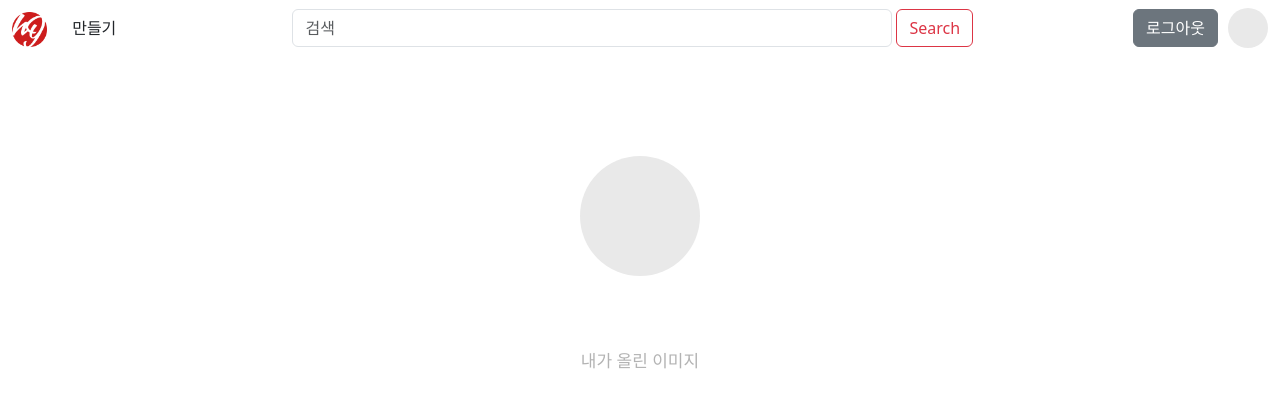
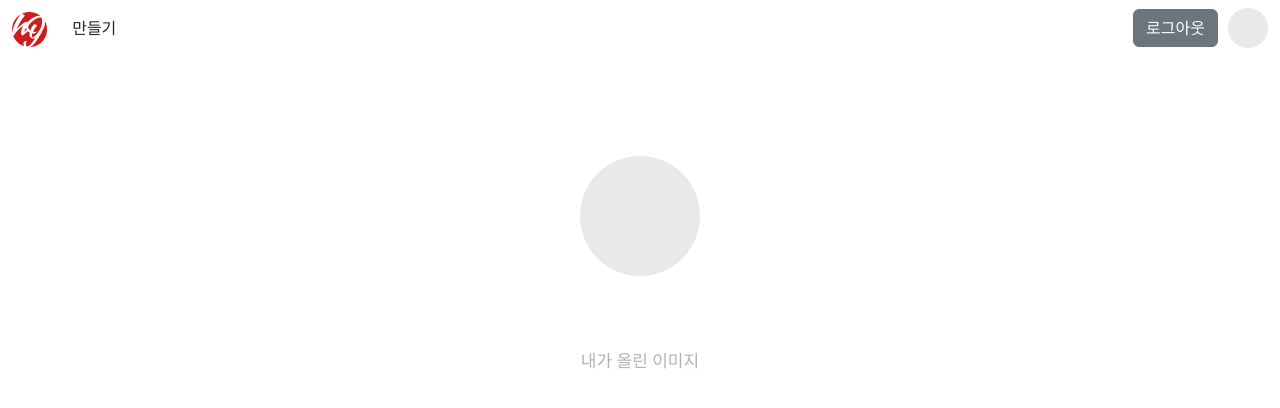
Before and after one commit to Sail99-9/Sailrest, a Flask app: a page that uses templates/mypage.html in a window 1280 px wide. Shown: the top 408 px of the page. Run offline with Flask 3, Linux system fonts and the light colour scheme.

Commit message:
채리) 최종? 통합본

```diff
--- a/app.py
+++ b/app.py
@@ -49,7 +49,7 @@ class Image(db.Model):
 class Comment(db.Model):
     comment_id = db.Column(db.Integer, primary_key=True)
     image_id = db.Column(db.String, nullable=False)
-    # user_id = db.Column(db.String, nullable=False)
+    user_id = db.Column(db.String, nullable=False)
     # order = db.Column(db.Integer, primary_key=True, nullable=False)
     comment = db.Column(db.String, nullable=False)
     created_at = db.Column(db.DateTime, primary_key=False)
@@ -147,14 +147,16 @@ def image(image_id):
 
 
 @app.route('/comment/write/')
+@login_required
 def comment_write():
     # user_id 없이 comment만 DB저장하는 방법
     comment_receive = request.args.get("comment")
     image_id = request.args.get("image_id")
+    user_id = current_user.username
     now = datetime.now()
     created_at_time = now
     comment_data = Comment(
-        image_id=image_id, comment=comment_receive, created_at=created_at_time)
+        image_id=image_id,user_id=user_id, comment=comment_receive, created_at=created_at_time)
     db.session.add(comment_data)
     db.session.commit()
     return redirect(url_for('image', image_id=image_id))
--- a/templates/mypage.html
+++ b/templates/mypage.html
@@ -97,12 +97,6 @@
                     alt="Logo" class="logo" onclick="redirectToMainPage()" />
                 <button id="createBtn" class="create-btn">만들기</button>
             </div>
-
-            <form class="d-flex" role="search">
-                <input class="form-control me-1" type="search" placeholder="검색" aria-label="Search"
-                    style="width: 600px" />
-                <button class="btn btn-outline-danger" type="submit">Search</button>
-            </form>
 
             <div class="d-flex justify-content-end align-items-center">
                 <button type="button" class="btn btn-secondary" onclick="redirectToRegister()">
@@ -212,7 +206,7 @@
             }
 
             function redirectToRegister() {
-                window.location.href = '/';
+                window.location.href = '/logout';
             }
         </script>
         <script src="https://cdn.jsdelivr.net/npm/bootstrap@5.3.0/dist/js/bootstrap.bundle.min.js"
--- a/templates/register.html
+++ b/templates/register.html
@@ -43,11 +43,6 @@
                 <button id="createBtn" class="create-btn">만들기</button>
             </div>
 
-            <form class="d-flex" role="search">
-                <input class="form-control me-1" type="search" placeholder="검색" aria-label="Search"
-                    style="width: 600px" />
-                <button class="btn btn-outline-danger" type="submit">Search</button>
-            </form>
             <div>
                 <button id="loginBtn" type="button" class="btn btn-danger" data-bs-toggle="modal"
                     data-bs-target="#loginModal">
```
Also changed, not shown: templates/imagepage.html (+7 -3 lines), templates/mainpage.html (+10 -7 lines), instance/site.db.
